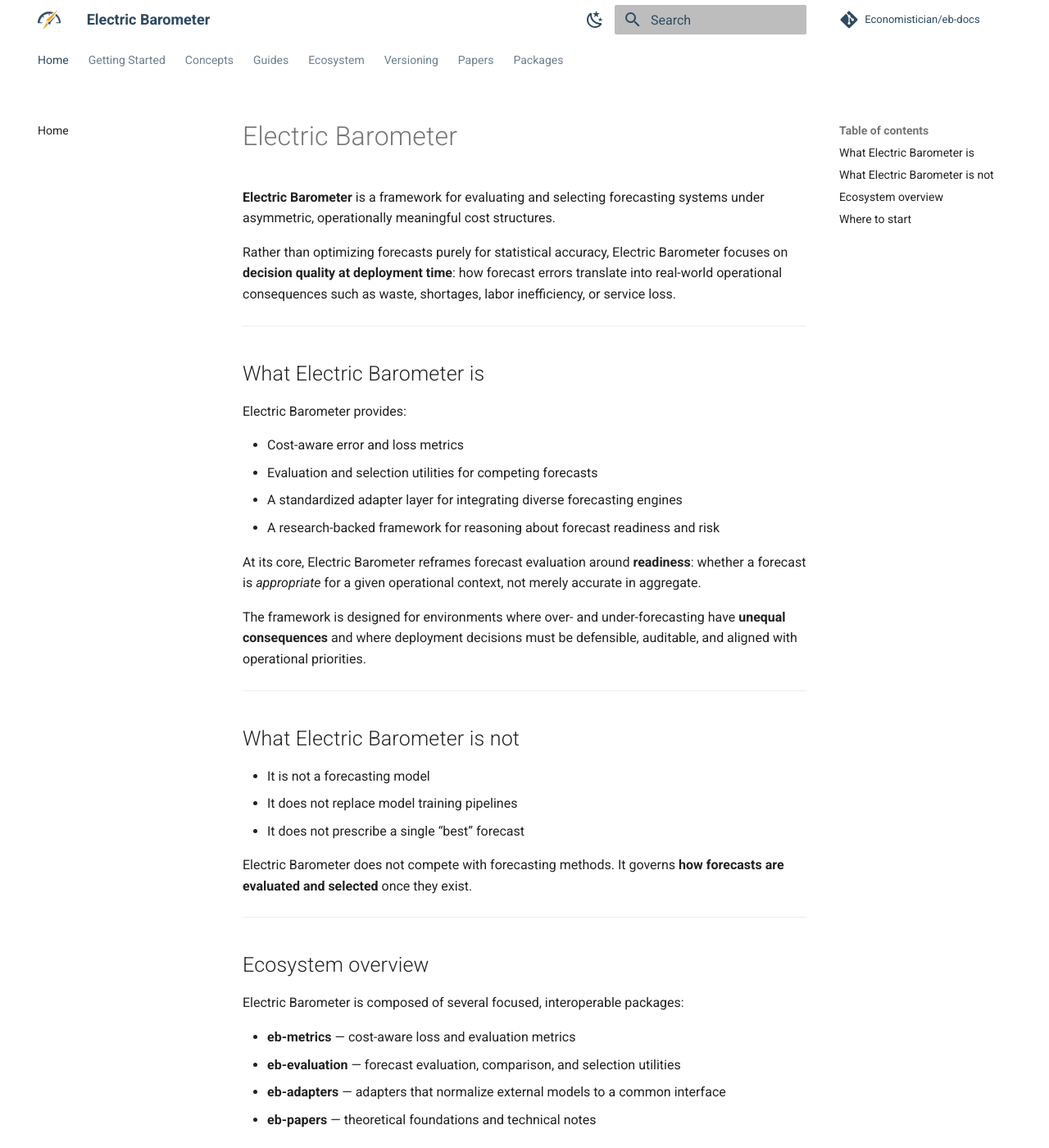
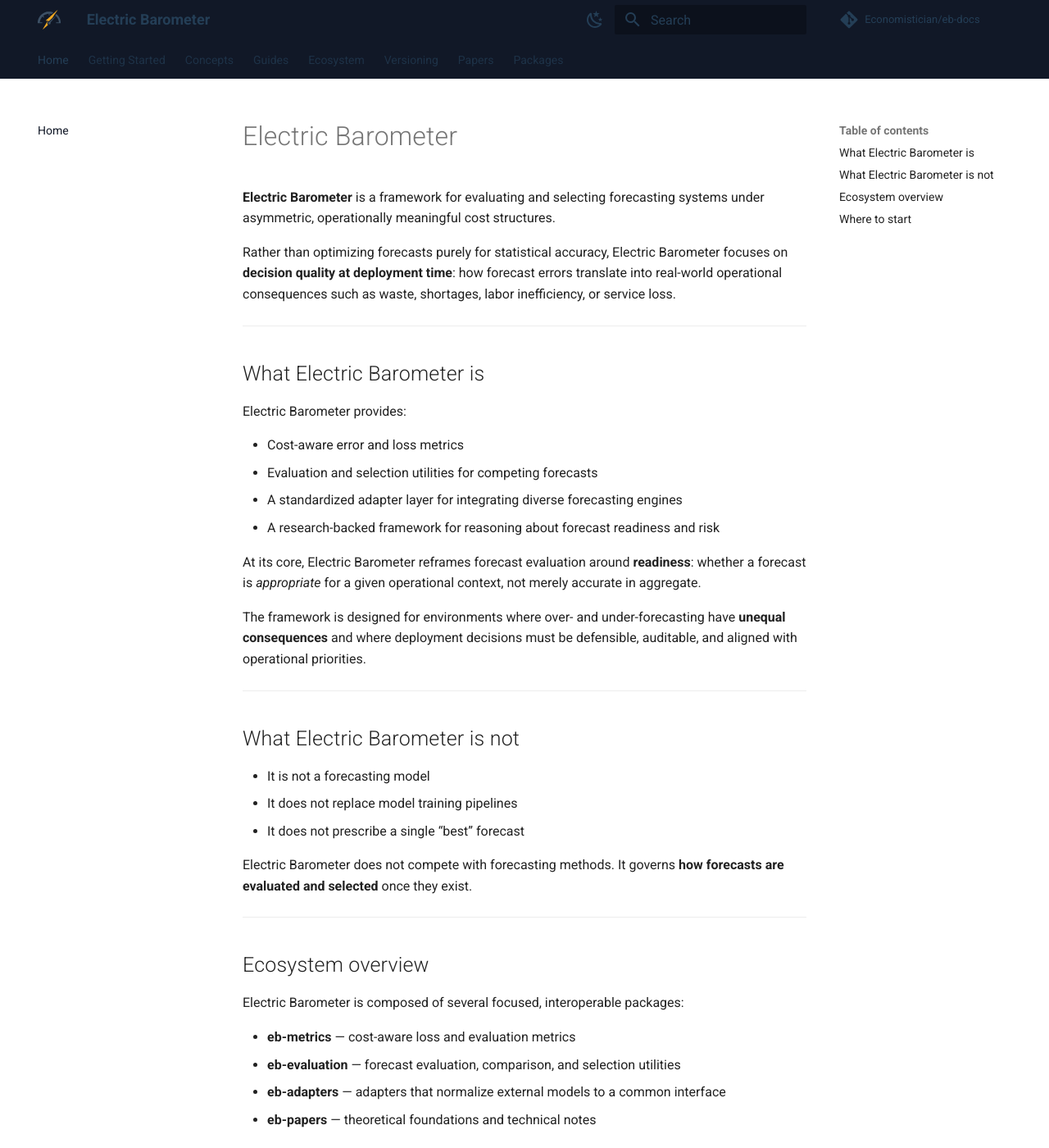
Before and after one commit to Economistician/eb-docs, an MkDocs documentation site: the page built from docs/index.md, in a window 1280 px wide and 1400 px high. Shown: the whole window at 82% size. Built offline with MkDocs 1.6.1 and Material for MkDocs 9.7.7, drawn with Linux system fonts in a browser that asks for light colours; comment, search, counter and statistics services are not loaded.

Commit message:
chore(brand): sync assets and color tokens from eb-brand @ 5a53c0d2a7a49c579f1433a4ee6eb430647f75ce (#10)
Co-authored-by: Economistician <28079718+Economistician@users.noreply.github.com>

```diff
--- a/docs/stylesheets/eb-brand-colors.css
+++ b/docs/stylesheets/eb-brand-colors.css
@@ -5,10 +5,10 @@
 --------------------------- */
 :root {
   /* Header / primary */
-  --md-primary-bg-color: var(--eb-light-brand-primary);
-  --md-primary-bg-color--light: var(--eb-light-brand-primary);
-  --md-primary-bg-color--dark: var(--eb-light-brand-primary);
-  --md-primary-fg-color: var(--eb-light-text-on-brand);
+  --md-primary-bg-color: var(--eb-light-background-header);
+  --md-primary-bg-color--light: var(--eb-light-background-header);
+  --md-primary-bg-color--dark: var(--eb-light-background-header);
+  --md-primary-fg-color: var(--eb-light-text-primary);
 
   /* Accent */
   --md-accent-fg-color: var(--eb-light-brand-accent);
@@ -22,10 +22,10 @@
    Dark mode (slate)
 --------------------------- */
 [data-md-color-scheme="slate"] {
-  --md-primary-bg-color: var(--eb-dark-brand-primary);
-  --md-primary-bg-color--light: var(--eb-dark-brand-primary);
-  --md-primary-bg-color--dark: var(--eb-dark-brand-primary);
-  --md-primary-fg-color: var(--eb-dark-text-on-brand);
+  --md-primary-bg-color: var(--eb-dark-background-header);
+  --md-primary-bg-color--light: var(--eb-dark-background-header);
+  --md-primary-bg-color--dark: var(--eb-dark-background-header);
+  --md-primary-fg-color: var(--eb-dark-text-primary);
 
   --md-accent-fg-color: var(--eb-dark-brand-accent);
 
```
